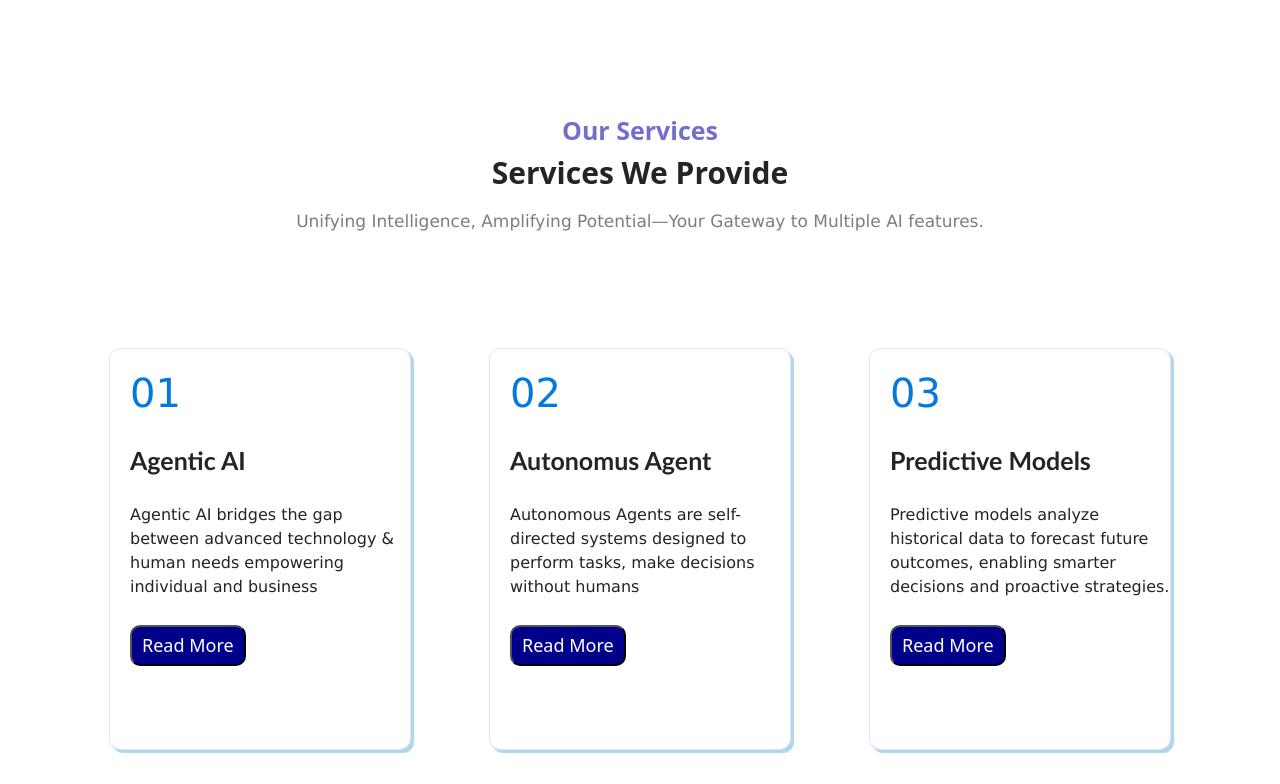
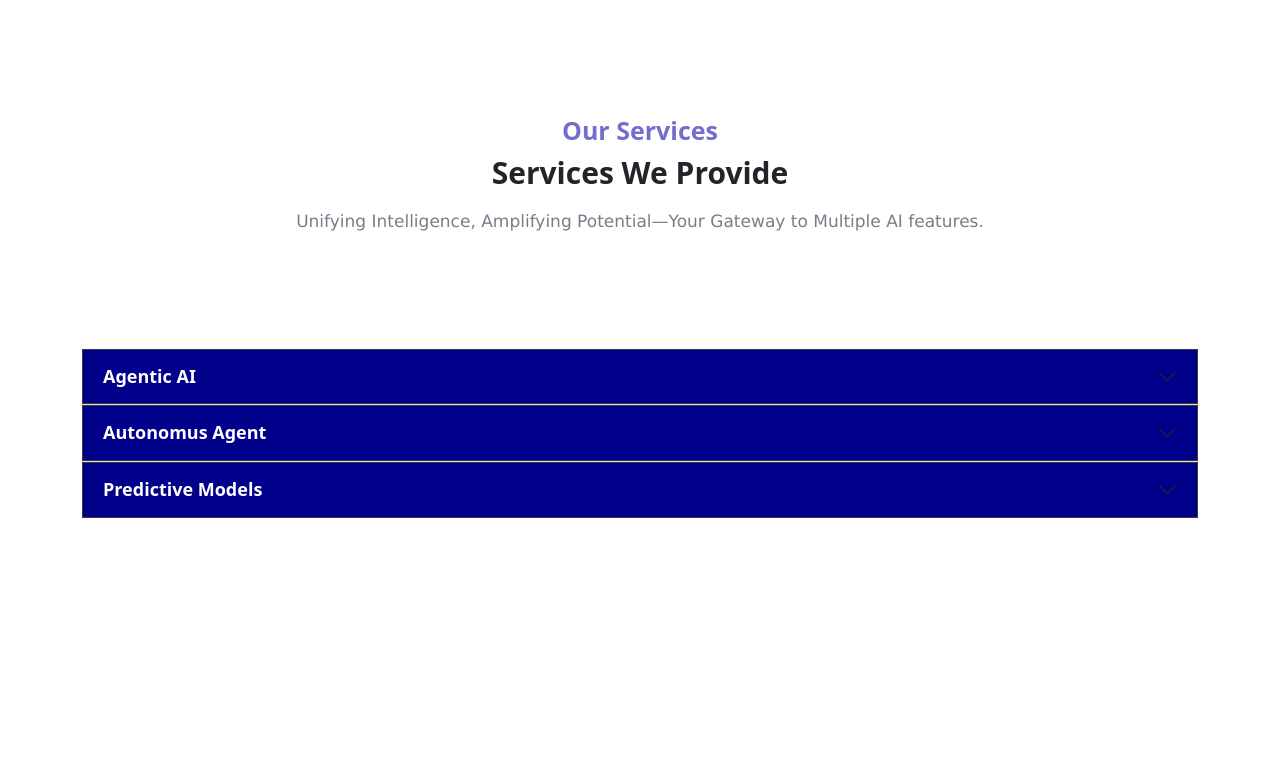
Before and after one commit to smlogsubramani/UnlimitedAI, a React (Create React App) app: page / in a window 1280 px wide. Shown: the part 582-1366 px from the top of the page. After the commit the page ends 1267 px from the top, so only its background shows below. Built offline with nearby package versions, Linux system fonts and the light colour scheme.

Commit message:
Service has been changed

```diff
--- a/src/Pages/Home.jsx
+++ b/src/Pages/Home.jsx
@@ -25,7 +25,42 @@ const Home = () =>{
                 <p className="service-subcontent" >Unifying Intelligence, Amplifying Potential—Your Gateway to Multiple AI features.</p>
             </div>
             <div id="servicecontainers" className="row">
-                <div className="col">
+            <div class="accordion accordion-flush" id="accordionFlushExample">
+                <div class="accordion-item">
+                  <h2 class="accordion-header" id="flush-headingOne">
+                    <button class="accordion-button collapsed" type="button" data-bs-toggle="collapse" data-bs-target="#flush-collapseOne" aria-expanded="false" aria-controls="flush-collapseOne">
+                    Agentic AI
+                    </button>
+                  </h2>
+                  <div id="flush-collapseOne" class="accordion-collapse collapse" aria-labelledby="flush-headingOne" data-bs-parent="#accordionFlushExample">
+                    <div class="accordion-body">Agentic AI bridges the gap between advanced technology & human needs empowering individual and business</div>
+                  </div>
+                </div>
+                <div class="accordion-item">
+                  <h2 class="accordion-header" id="flush-headingTwo">
+                    <button class="accordion-button collapsed" type="button" data-bs-toggle="collapse" data-bs-target="#flush-collapseTwo" aria-expanded="false" aria-controls="flush-collapseTwo">
+                    Autonomus Agent
+                    </button>
+                  </h2>
+                  <div id="flush-collapseTwo" class="accordion-collapse collapse" aria-labelledby="flush-headingTwo" data-bs-parent="#accordionFlushExample">
+                    <div class="accordion-body">Autonomous Agents are self-directed systems designed to perform tasks, make decisions without humans</div>
+                  </div>
+                </div>
+                <div class="accordion-item">
+                  <h2 class="accordion-header" id="flush-headingThree">
+                    <button class="accordion-button collapsed" type="button" data-bs-toggle="collapse" data-bs-target="#flush-collapseThree" aria-expanded="false" aria-controls="flush-collapseThree">
+                    Predictive Models
+                    </button>
+                  </h2>
+                  <div id="flush-collapseThree" class="accordion-collapse collapse" aria-labelledby="flush-headingThree" data-bs-parent="#accordionFlushExample">
+                    <div class="accordion-body">Predictive models analyze historical data to forecast future outcomes, enabling smarter decisions and proactive strategies.</div>
+                  </div>
+                </div>
+            </div>
+            </div>
+
+
+                {/* <div className="col">
                     <div className="cardcontainer">
                         <h1 className="card-number">01</h1>
                         <h1 className="cardheader">Agentic AI</h1>
@@ -48,11 +83,13 @@ const Home = () =>{
                     <p className="cardpara">Predictive models analyze historical data to forecast future outcomes, enabling smarter decisions and proactive strategies.</p>
                     <button className="cardbtn">Read More</button>
                     </div>
-                </div>
-            </div>
+                </div> */}
+
             </div>
         </div>
     )
 }
 
+
+
 export default Home;
--- a/src/styles/Index.css
+++ b/src/styles/Index.css
@@ -202,6 +202,10 @@
     height: 100%; /* Optional: set the height of the column */
 }
 
+#servicecontainers{
+    margin-bottom: 15%;
+}
+
 
 .cardcontainer {
     outline: 1px solid rgb(236, 220, 255);
@@ -282,3 +286,14 @@
     padding-top: 20px;
     font-family: Verdana, Geneva, Tahoma, sans-serif;
 }
+
+
+/* Services */
+
+.accordion-button{
+    border: 1px solid rgb(59, 59, 59);
+    font-weight: 600;
+    background-color: darkblue;
+    color: white;
+    font-size: large;
+}
```
Also changed, not shown: src/Assest/AgenticAI.jfif (added).
